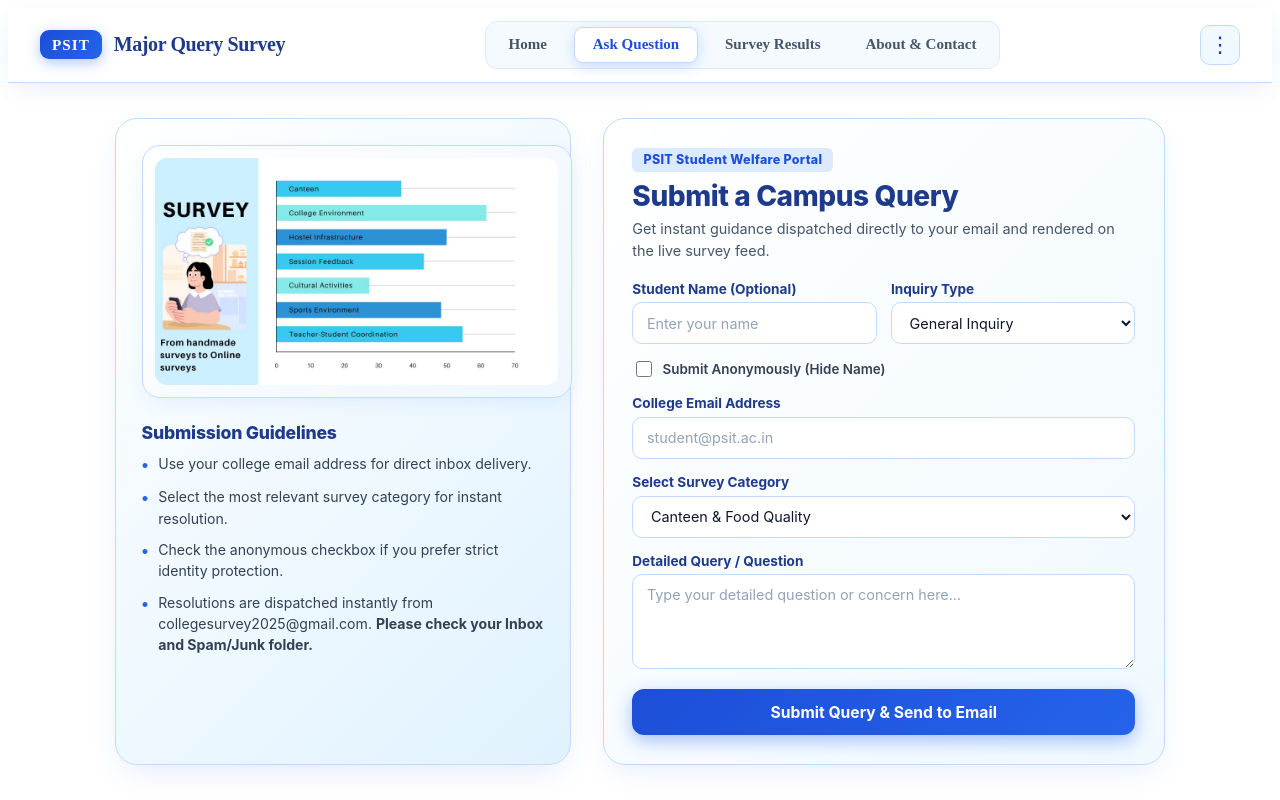
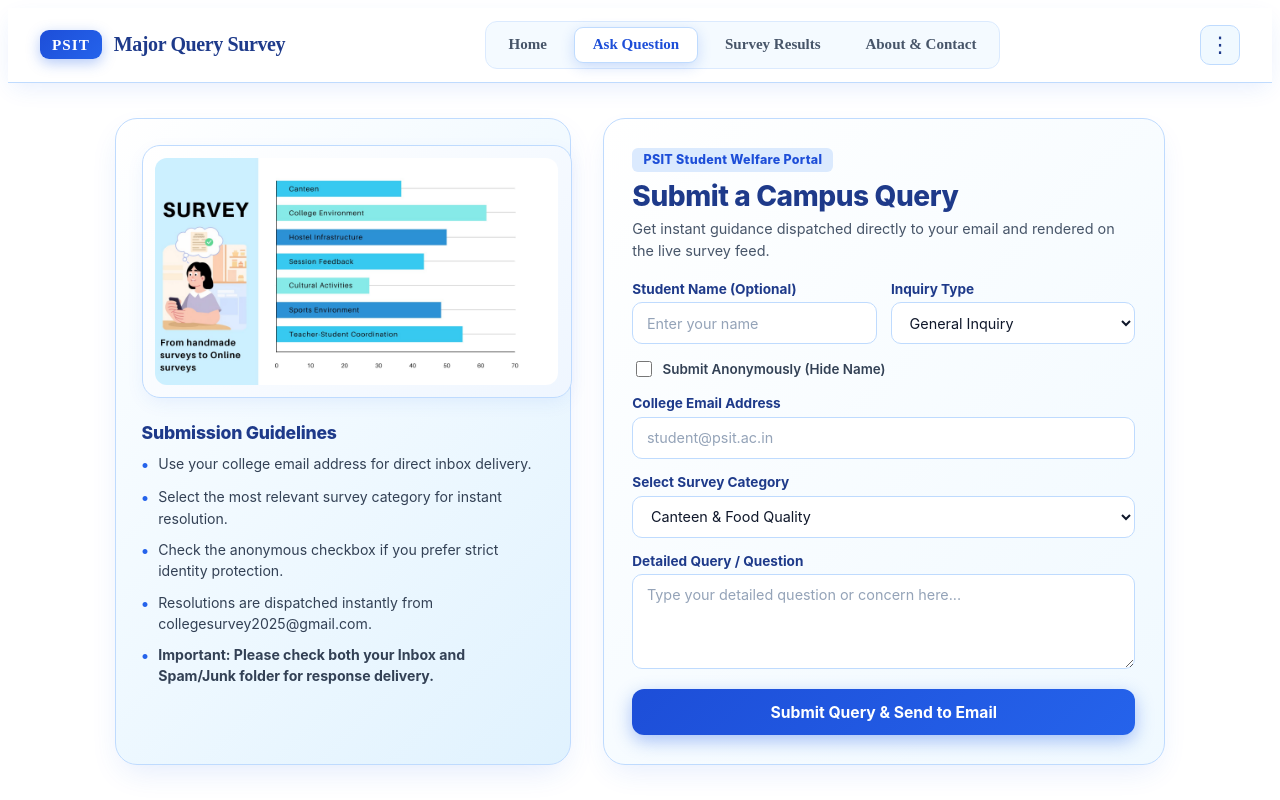
Before and after one commit to jaishree-verma/College_Survey, a React (Vite) app in the folder frontend/: page /question in a window 1280 px wide. Shown: the top 800 px of the page. Built offline with nearby package versions, Linux system fonts and the light colour scheme.

Commit message:
Add dedicated bullet point for checking Spam/Junk folder in Submission Guidelines

```diff
--- a/frontend/src/Components/QueryForm.jsx
+++ b/frontend/src/Components/QueryForm.jsx
@@ -81,7 +81,11 @@ export default function QueryForm() {
               </li>
               <li>
                 <span className="guide-bullet">•</span>
-                <span>Resolutions are dispatched instantly from collegesurvey2025@gmail.com. <strong>Please check your Inbox and Spam/Junk folder.</strong></span>
+                <span>Resolutions are dispatched instantly from collegesurvey2025@gmail.com.</span>
+              </li>
+              <li>
+                <span className="guide-bullet">•</span>
+                <span><strong>Important: Please check both your Inbox and Spam/Junk folder for response delivery.</strong></span>
               </li>
             </ul>
           </div>
```
